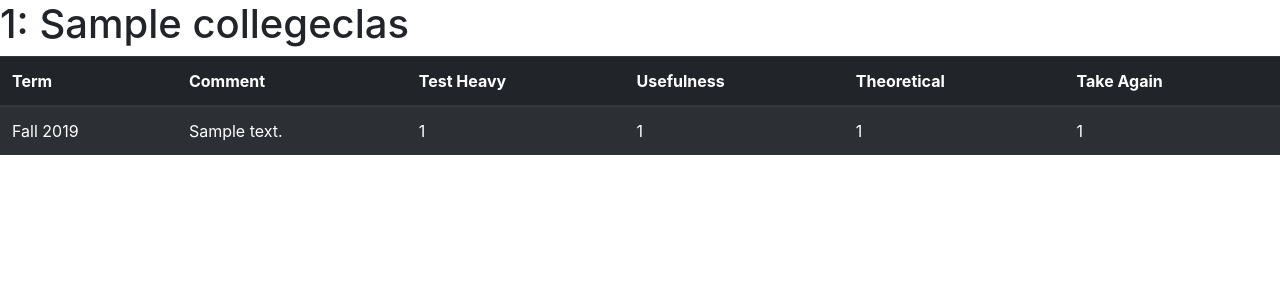
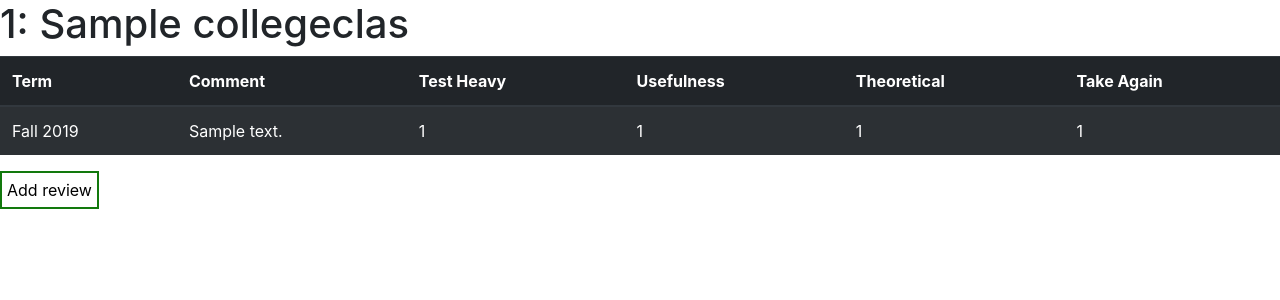
Before and after one commit to nategreb/college-life, a Django app: template college_living/college_reviews/templates/course_reviews/CourseReviewHome.html in a window 1280 px wide. Shown: the part 56-356 px from the top of the page. Run offline with Django 4.2, Linux system fonts and the light colour scheme; the template is opened without the code that fills it: values that come from a table or form of the project are taken from there, others are empty; data comes from the database, SQL or seed files in the repository; tables that the repository leaves empty hold one stand-in row (values such as "Sample post"); parts of the project's set-up code (start-up, migrations or seed data) failed here and were passed over; some libraries are stand-ins or nearby versions.

Commit message:
add delete class review

```diff
--- a/college_living/college_reviews/templates/course_reviews/CourseReviewHome.html
+++ b/college_living/college_reviews/templates/course_reviews/CourseReviewHome.html
@@ -22,8 +22,12 @@
               <td> {{ r.usefulness }} </td>
               <td> {{ r.theoretical }} </td>
               <td> {{ r.take_again }} </td>
+              {% if r.user.id == user %}
+                  <td><a class="button delete" href="{% url 'reviews:delete_class_review' college course.id r.id %}">DELETE</a></td>
+              {% endif %}
             </tr>
         {% endfor %}
     </tbody>
 </table>
+<a class="button add" href="{% url 'reviews:add_class_review' college course.id %}">Add review</a>
 {% endblock %}
--- a/college_living/college_reviews/urls.py
+++ b/college_living/college_reviews/urls.py
@@ -2,11 +2,13 @@ from django.urls import path, include
 
 from . import views
 
+app_name = 'reviews'
+
 urlpatterns = [
-    path('<slug:college_name>/courses/<int:course_id>/reviews/', include([
+    path('<slug:college_name>/classes/<int:course_id>/reviews/', include([
         path('', views.list_course_review, name='class_review_home'),
         path('create/', views.create_course_review, name='add_class_review'),
-        path('<int:course_review_id>/edit/', views.list_course_review, name='edit_class_review'),
-        path('<int:course_review_id>/delete/', views.list_course_review, name='delete_class_review'),
+        path('<int:course_review_id>/edit/', views.edit_course_review, name='edit_class_review'),
+        path('<int:course_review_id>/delete/', views.delete_course_review, name='delete_class_review'),
     ])),
 ]
--- a/college_living/templates/base.html
+++ b/college_living/templates/base.html
@@ -12,6 +12,41 @@
     {% block head %} {% endblock %}
 
     <title>Navbar</title>
+    <style>
+        .button {
+          border: none;
+          color: white;
+          padding: 5px 5px;
+          text-align: center;
+          text-decoration: none;
+          display: inline-block;
+          font-size: 16px;
+          transition-duration: 0.4s;
+          cursor: pointer;
+        }
+
+        .delete {
+          background-color: white;
+          color: black;
+          border: 2px solid #890f0f;
+        }
+
+        .delete:hover {
+          background-color: #890f0f;
+          color: white;
+        }
+
+        .add {
+          background-color: white;
+          color: black;
+          border: 2px solid #12790d;
+        }
+
+        .add:hover {
+          background-color: #12790d;
+          color: white;
+        }
+    </style>
 </head>
 <body>
     <nav class="navbar navbar-expand-lg navbar-light bg-light">
```
Also changed, not shown: college_living/college_reviews/views.py (+23 -8 lines).
